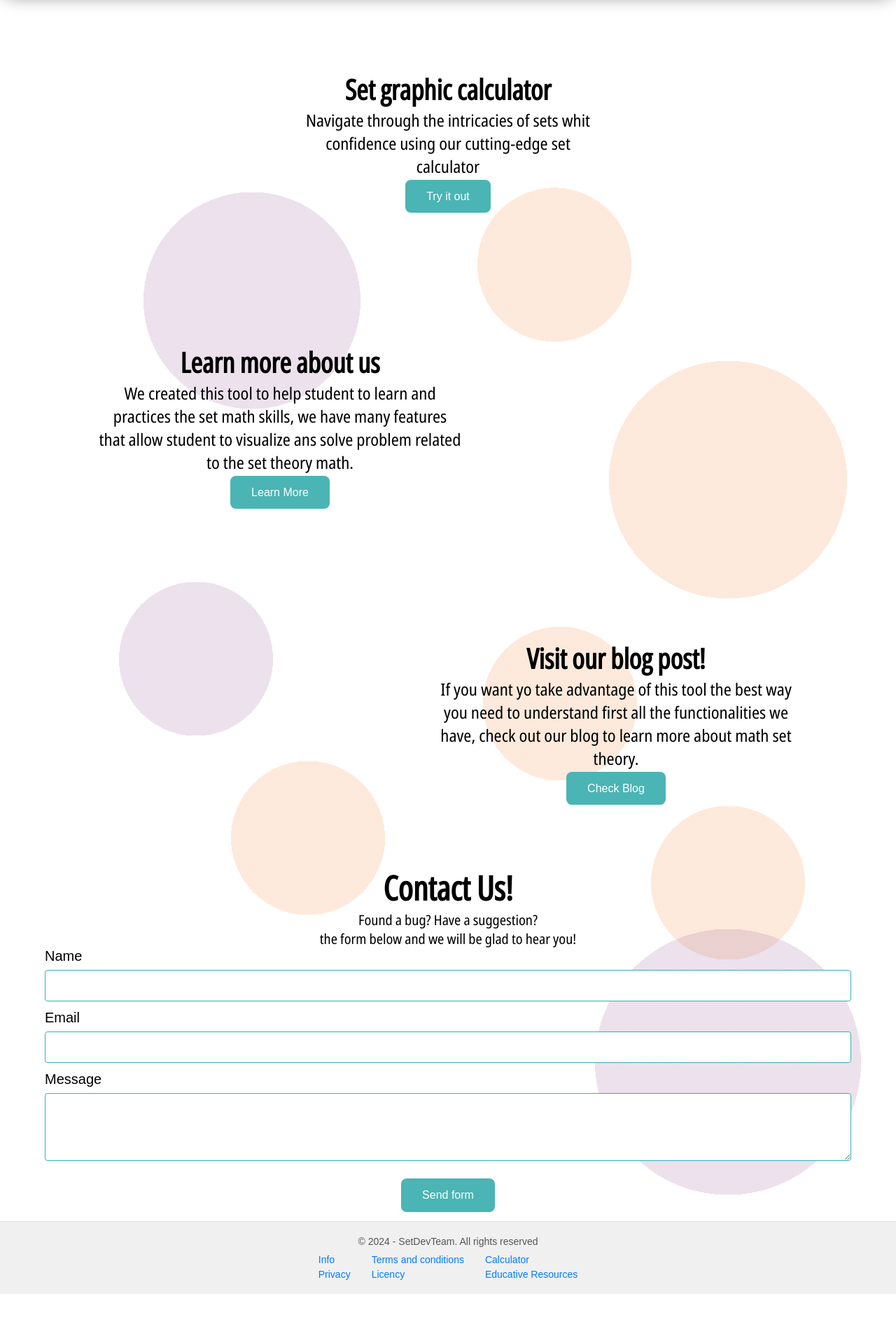
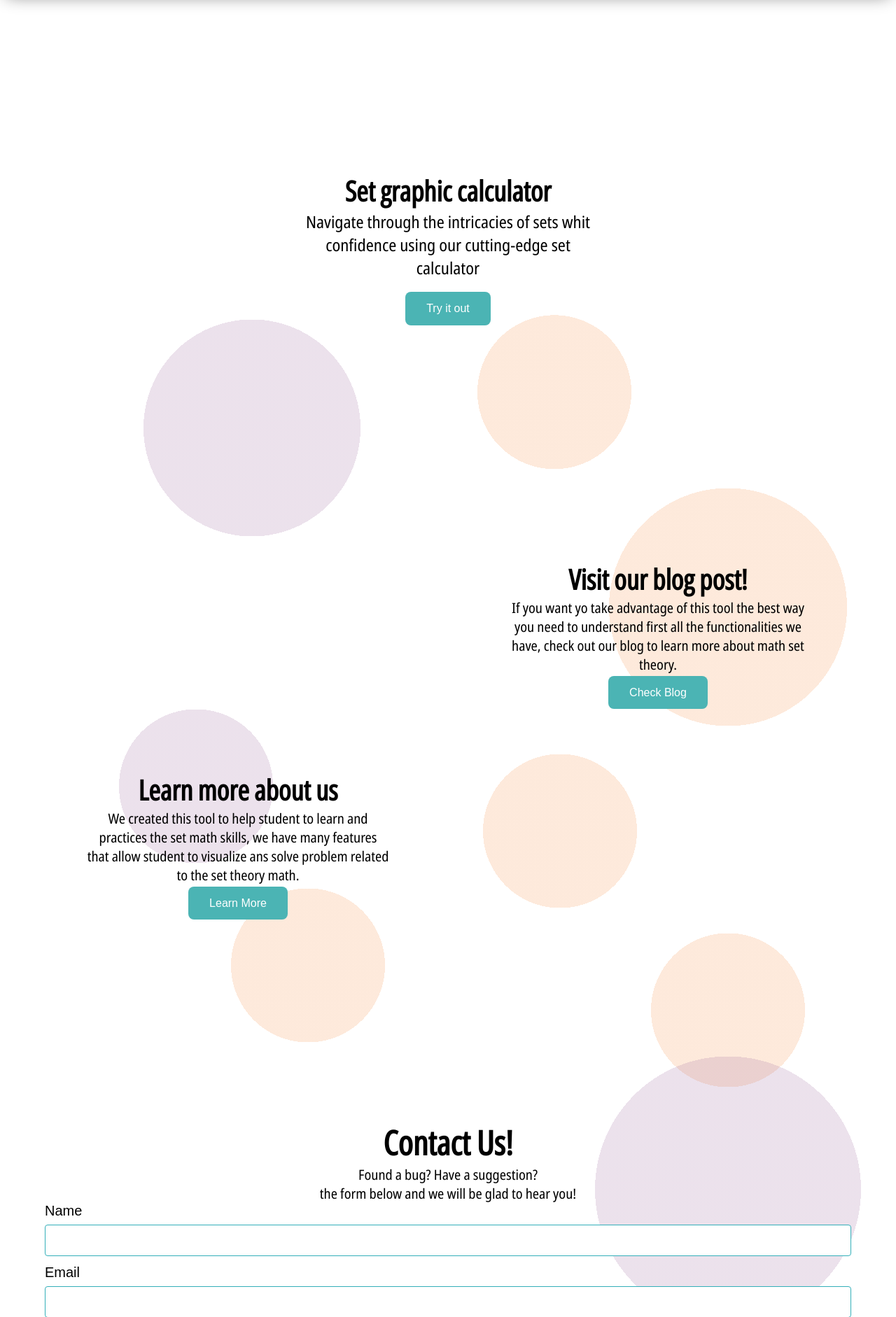
Before and after one commit to Fosuna-code/SetCalculator_LandingPage, a PHP site: page /Home.html in a window 1280 px wide. Shown: the part 94-1976 px from the top of the page at 70% size. Before the commit the page ends 1943 px from the top, so only its background shows below. Run offline with PHP 8.4, Linux system fonts and the light colour scheme.

Commit message:
V1 final

```diff
--- a/Home.html
+++ b/Home.html
@@ -25,7 +25,7 @@
     </header>
 
 <section>
-    <div class="containerTH paddingHome arreglofi">
+    <div class="containerTH paddingHome">
         <h1 class="">Set graphic calculator</h1>
         <p class="">Navigate through the intricacies of sets whit </p>
         <p>confidence using our cutting-edge set </p>
@@ -35,6 +35,7 @@
         <a href="#Formulario"class="button">Try it out</a>
 
     </div>
+    <div class="learn_about">
         <div class="iztext paddingHome arreglofi">
             <div class="ultitext">
                 <h2 class="">Learn more about us</h2>
@@ -45,8 +46,6 @@
                 <br>
                 <a href="./About.html" class="button" >Learn More</a>
             </div>
-
-
         </div>
         <div class="dertext paddingHome arreglofi" >
             <div class="ultitext">
@@ -58,8 +57,9 @@
                 <br>
                 <a href="./Blog.html" class="button">Check Blog</a>
             </div>
+        </div>
+    </div>
 
-    </div>
 </section>
 
 <form class="Formulario" id="Formulario">
--- a/Style/desktop.css
+++ b/Style/desktop.css
@@ -406,7 +406,12 @@
 
     .containerTH {
         text-align: center;
-        padding: 50px;
+        height: 100vh;
+        display: flex;
+        flex-direction: column;
+        justify-content: center;
+        align-items: center;
+        padding-bottom: 90px;
     }
 
     .footer {
@@ -508,7 +513,6 @@
     }
 
     .iztext {
-        padding: 100px;
         display: flex;
         flex-direction: column;
         justify-content: center;
@@ -518,7 +522,6 @@
     }
 
     .dertext {
-        padding: 100px;
         display: flex;
         justify-content: flex-end;
         text-align: center;
@@ -537,95 +540,14 @@
     .form-group textarea{
         padding: 8px;
     }
-    .paddingHome{
-        padding: 100px;
+    .ultitext p {
+        font-size: var(--font-size-sm);
     }
-
-
-}
-
-
-@media only screen and (min-width: 1920px) and (max-width: 2559px) {
-    * {
-        margin: 0;
-        padding: 0;
-        box-sizing: border-box;
-    }
-
-    body {
-        font-family: Arial, sans-serif;
-        background-image: radial-gradient(circle, rgba(247, 147, 76, 0.2) 140px, transparent 101px),
-        radial-gradient(circle, rgba(247, 147, 76, 0.2) 190px, transparent 101px),
-        radial-gradient(circle, rgba(159, 107, 160, 0.2) 190px, transparent 101px),
-        radial-gradient(circle, rgba(159, 107, 160, 0.2) 155px, transparent 101px);
-        background-position: 2vh -15vw, 93vh -7vw, 50vh 50vw, -72vh 9vw;
-        background-repeat: no-repeat;
-
-    }
-
-    nav {
+    .learn_about{
         display: flex;
-        justify-content: space-between;
-        align-items: center;
-        padding: 20px;
-        background-color: white; /* Fondo blanco */
-        box-shadow: 0px 3px 25px -9px gray; /* Sombra para destacar el navbar */
-    }
-
-    nav .logo img {
-        height: 50px;
-    }
-
-    nav ul {
-        list-style: none;
-        display: flex;
-        margin-left: auto;
-    }
-
-    nav ul li {
-        margin-left: 20px;
-    }
-
-    nav ul li a {
-        color: var(--primary-color); /* Color azul del texto */
-        background-color: var(--complement); /* Fondo blanco por defecto */
-        text-decoration: none;
-        font-size: 18px;
-        padding: 10px 20px; /* Añade más espacio dentro del botón */
-        border-radius: 15px;
-        transition: background-color 0.3s, color 0.3s;
-        border: 1px solid var(--primary-color); /* Bordes azules */
-    }
-
-    nav ul li a:hover {
-        background-color: var(--primary-color); /* Fondo azul al hacer hover */
-        color: var(--complement); /* Texto blanco al hacer hover */
-    }
-
-    /* Estilos cuando un enlace está activo (seleccionado) */
-    nav ul li a.active {
-        background-color: var(--primary-color); /* Fondo azul cuando está activo */
-        color: var(--complement); /* Letras blancas cuando está activo */
-    }
-
-    /* Ocultar menú en móvil y mostrar botón */
-    .menu-toggle {
-        display: none;
-        font-size: 30px;
-        color: black; /* Color del ícono de menú hamburguesa */
-        cursor: pointer;
-    }
-
-    .form-group label{
-        padding-bottom: 8px;
-    }
-    .form-group input , .form-group textarea{
-        padding-inline: 4px;
-    }
-    .form-group textarea{
-        padding: 8px;
-    }
-    .paddingHome{
-        padding: 100px;
+        justify-content: center;
+        max-width: 1280px;
+        height: 100vh;
+        margin: auto;
     }
 }
```
Lines whose indentation alone changed are shown as unchanged.
